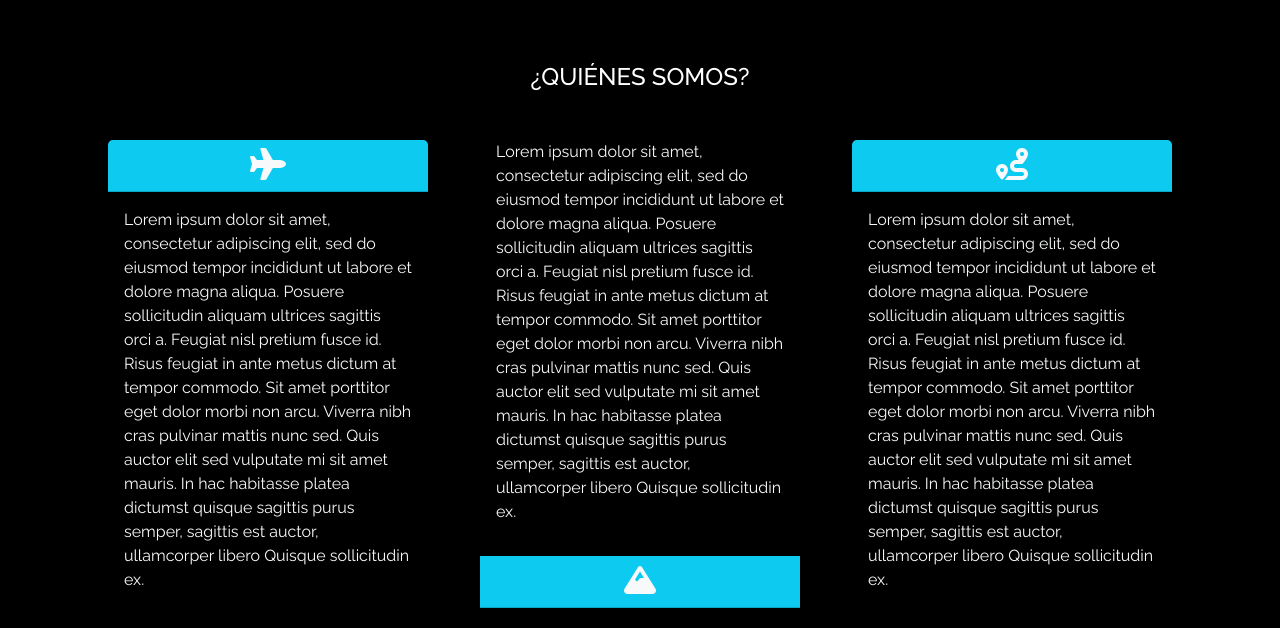
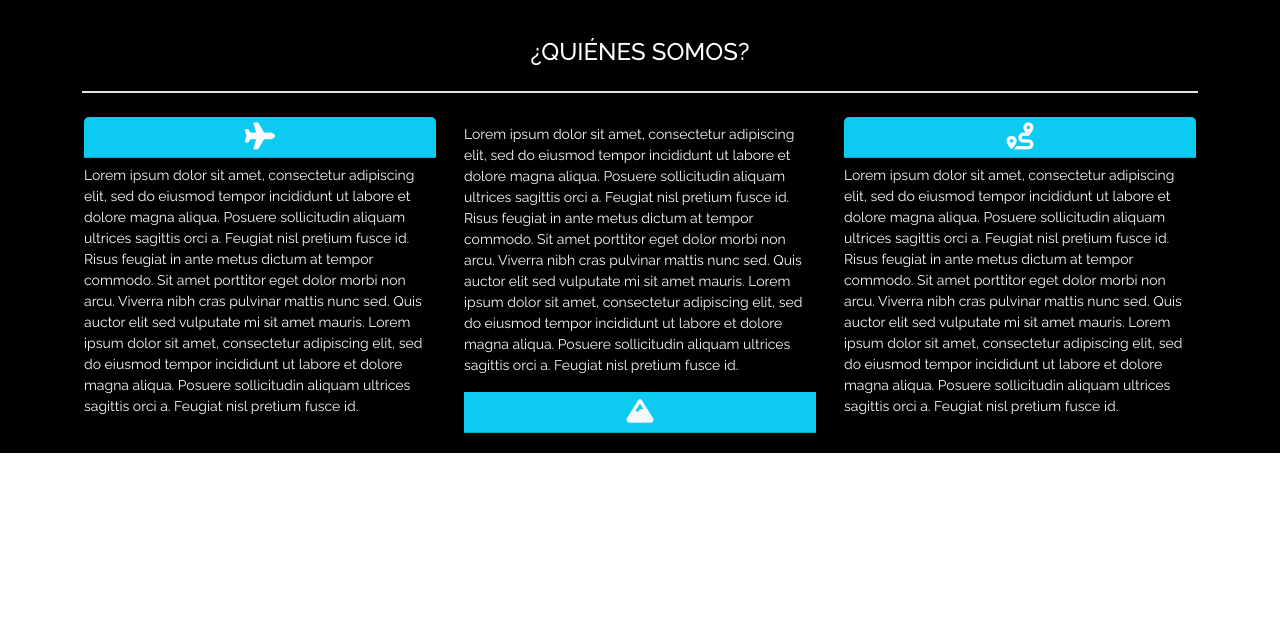
Before and after one commit to ericarancibia/ViajesChile, a plain HTML site: page index.html in a window 1280 px wide. Shown: the part 962-1590 px from the top of the page. After the commit the page ends 1415 px from the top, so only its background shows below. Drawn offline with nearby package versions, Linux system fonts and the light colour scheme.

Commit message:
modificación estilos de seccion ¿Quiénes somos?

```diff
--- a/assets/css/style.css
+++ b/assets/css/style.css
@@ -31,18 +31,25 @@ body
 
 #titulo1{
     text-align: center;
-    padding-top: 65px;
-    padding-bottom: 40px;
+    padding-top: 40px;
 }
 
-#titulo2{
-    text-align: center;
-    padding-top: 70px;
-    padding-bottom: 40px;
+.card-text {
+    text-align: left;
+    font-size: 14px;
+
 }
 
-#titulo3{
-    text-align: center;
-    padding-top: 75px;
-    padding-bottom: 30px;
+#card_qs{
+    max-width: 22rem;
 }
+
+.card-body {
+    padding-top: 7px;
+    padding-right: 0px;
+    padding-left: 0;
+
+}
+.card-header {
+    font-size: 27px;
+}
--- a/index.html
+++ b/index.html
@@ -2,12 +2,12 @@
 <html lang="es">
 
 <head>
-    <meta charset="UTF-8">
-    <meta name="viewport" content="width=device-width, initial-scale=1.0">
+    <meta charset="UTF-8" />
+    <meta name="viewport" content="width=device-width, initial-scale=1.0" />
     <title>Viajes Chile</title>
     <script src="https://kit.fontawesome.com/c92cda931d.js" crossorigin="anonymous"></script>
     <link href="https://cdn.jsdelivr.net/npm/bootstrap@5.3.2/dist/css/bootstrap.min.css" rel="stylesheet"
-        integrity="sha384-T3c6CoIi6uLrA9TneNEoa7RxnatzjcDSCmG1MXxSR1GAsXEV/Dwwykc2MPK8M2HN" crossorigin="anonymous">
+        integrity="sha384-T3c6CoIi6uLrA9TneNEoa7RxnatzjcDSCmG1MXxSR1GAsXEV/Dwwykc2MPK8M2HN" crossorigin="anonymous" />
     <link rel="stylesheet" href="assets/css/style.css" />
 </head>
 
@@ -17,7 +17,7 @@
         <nav class="navbar navbar-expand-lg navbar-dark fixed-top">
             <div class="container">
                 <a class="navbar-brand" href="#">
-                    <img src="assets\img\viajes.svg" alt="logo_viajes" width="30">Viajes Chile</a>
+                    <img src="assets\img\viajes.svg" alt="logo_viajes" width="30" />Viajes Chile</a>
                 <button class="navbar-toggler" type="button" data-bs-toggle="collapse"
                     data-bs-target="#navbarSupportedContent" aria-controls="navbarSupportedContent"
                     aria-expanded="false" aria-label="Toggle navigation">
@@ -46,13 +46,13 @@
         <div id="carouselExampleControls" class="carousel slide" data-bs-ride="carousel">
             <div class="carousel-inner">
                 <div class="carousel-item active">
-                    <img src="assets\img\carousel1.jpg" class="d-block w-100" alt="carrusel1">
+                    <img src="assets\img\carousel1.jpg" class="d-block w-100" alt="carrusel1" />
                 </div>
                 <div class="carousel-item">
-                    <img src="assets\img\carousel2.jpg" class="d-block w-100" alt="carrusel2">
+                    <img src="assets\img\carousel2.jpg" class="d-block w-100" alt="carrusel2" />
                 </div>
                 <div class="carousel-item">
-                    <img src="assets\img\carousel3.jpg" class="d-block w-100" alt="carrusel3">
+                    <img src="assets\img\carousel3.jpg" class="d-block w-100" alt="carrusel3" />
                 </div>
             </div>
         </div>
@@ -63,55 +63,72 @@
             <div class="container" id="titulo1">
                 <h4>¿QUIÉNES SOMOS?</h4>
             </div>
-            <div class="row m-0 justify-content-around">
-
+            <div class="border my-4"></div>
+            <div class="row justify-content-around">
                 <div class="card bg-dark text-light" id="card_qs">
-                    <div class="card-header text-center bg-info"><i class="fas fa-plane fa-2x"></i></div>
+                    <div class="card-header text-center bg-info py-0">
+                        <i class="fas fa-plane"></i>
+                    </div>
                     <div class="card-body bg-black">
-                        <p class="card-text">Lorem ipsum dolor sit amet, consectetur adipiscing elit, sed do eiusmod
-                            tempor incididunt ut labore et dolore magna aliqua.
-                            Posuere sollicitudin aliquam ultrices sagittis orci a. Feugiat nisl pretium fusce id. Risus
-                            feugiat in ante metus dictum at tempor commodo.
-                            Sit amet porttitor eget dolor morbi non arcu. Viverra nibh cras pulvinar mattis nunc sed.
-                            Quis auctor elit sed vulputate mi sit amet mauris.
-                            In hac habitasse platea dictumst quisque sagittis purus semper, sagittis est auctor,
-                            ullamcorper libero Quisque sollicitudin ex.</p>
+                        <p class="card-text">
+                            Lorem ipsum dolor sit amet, consectetur adipiscing elit, sed do
+                            eiusmod tempor incididunt ut labore et dolore magna aliqua.
+                            Posuere sollicitudin aliquam ultrices sagittis orci a. Feugiat
+                            nisl pretium fusce id. Risus feugiat in ante metus dictum at
+                            tempor commodo. Sit amet porttitor eget dolor morbi non arcu.
+                            Viverra nibh cras pulvinar mattis nunc sed. Quis auctor elit sed
+                            vulputate mi sit amet mauris. Lorem ipsum dolor sit amet,
+                            consectetur adipiscing elit, sed do eiusmod tempor incididunt ut
+                            labore et dolore magna aliqua. Posuere sollicitudin aliquam
+                            ultrices sagittis orci a. Feugiat nisl pretium fusce id.
+                        </p>
                     </div>
                 </div>
 
                 <div class="card bg-dark text-light" id="card_qs">
-                    <div class="card-body bg-black pt-0 pb-2">
-                        <p class="card-text">Lorem ipsum dolor sit amet, consectetur adipiscing elit, sed do eiusmod
-                            tempor incididunt ut labore et dolore magna aliqua.
-                            Posuere sollicitudin aliquam ultrices sagittis orci a. Feugiat nisl pretium fusce id. Risus
-                            feugiat in ante metus dictum at tempor commodo.
-                            Sit amet porttitor eget dolor morbi non arcu. Viverra nibh cras pulvinar mattis nunc sed.
-                            Quis auctor elit sed vulputate mi sit amet mauris.
-                            In hac habitasse platea dictumst quisque sagittis purus semper, sagittis est auctor,
-                            ullamcorper libero Quisque sollicitudin ex.</p>
+                    <div class="card-body bg-black">
+                        <p class="card-text">
+                            Lorem ipsum dolor sit amet, consectetur adipiscing elit, sed do
+                            eiusmod tempor incididunt ut labore et dolore magna aliqua.
+                            Posuere sollicitudin aliquam ultrices sagittis orci a. Feugiat
+                            nisl pretium fusce id. Risus feugiat in ante metus dictum at
+                            tempor commodo. Sit amet porttitor eget dolor morbi non arcu.
+                            Viverra nibh cras pulvinar mattis nunc sed. Quis auctor elit sed
+                            vulputate mi sit amet mauris. Lorem ipsum dolor sit amet,
+                            consectetur adipiscing elit, sed do eiusmod tempor incididunt ut
+                            labore et dolore magna aliqua. Posuere sollicitudin aliquam
+                            ultrices sagittis orci a. Feugiat nisl pretium fusce id.
+                        </p>
                     </div>
-                    <div class="card-header text-center bg-info"><i class="fas fa-mountain fa-2x"></i></div>
+                    <div class="card-header text-center bg-info py-0">
+                        <i class="fas fa-mountain"></i>
+                    </div>
                 </div>
 
                 <div class="card bg-dark text-light" id="card_qs">
-                    <div class="card-header text-center bg-info"><i class="fas fa-route fa-2x"></i></div>
+                    <div class="card-header text-center bg-info py-0">
+                        <i class="fas fa-route"></i>
+                    </div>
                     <div class="card-body bg-black">
-                        <p class="card-text">Lorem ipsum dolor sit amet, consectetur adipiscing elit, sed do eiusmod
-                            tempor incididunt ut labore et dolore magna aliqua.
-                            Posuere sollicitudin aliquam ultrices sagittis orci a. Feugiat nisl pretium fusce id. Risus
-                            feugiat in ante metus dictum at tempor commodo.
-                            Sit amet porttitor eget dolor morbi non arcu. Viverra nibh cras pulvinar mattis nunc sed.
-                            Quis auctor elit sed vulputate mi sit amet mauris.
-                            In hac habitasse platea dictumst quisque sagittis purus semper, sagittis est auctor,
-                            ullamcorper libero Quisque sollicitudin ex.</p>
+                        <p class="card-text">
+                            Lorem ipsum dolor sit amet, consectetur adipiscing elit, sed do
+                            eiusmod tempor incididunt ut labore et dolore magna aliqua.
+                            Posuere sollicitudin aliquam ultrices sagittis orci a. Feugiat
+                            nisl pretium fusce id. Risus feugiat in ante metus dictum at
+                            tempor commodo. Sit amet porttitor eget dolor morbi non arcu.
+                            Viverra nibh cras pulvinar mattis nunc sed. Quis auctor elit sed
+                            vulputate mi sit amet mauris. Lorem ipsum dolor sit amet,
+                            consectetur adipiscing elit, sed do eiusmod tempor incididunt ut
+                            labore et dolore magna aliqua. Posuere sollicitudin aliquam
+                            ultrices sagittis orci a. Feugiat nisl pretium fusce id.
+                        </p>
                     </div>
                 </div>
             </div>
         </section>
     </main>
 
-    <footer>
-    </footer>
+    <footer></footer>
 
     <!-- Jquery -->
     <script src="https://code.jquery.com/jquery-3.7.1.js"
```
